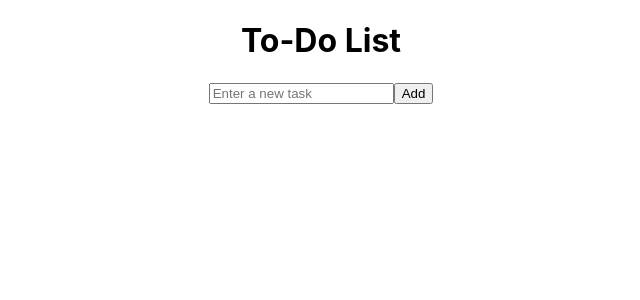
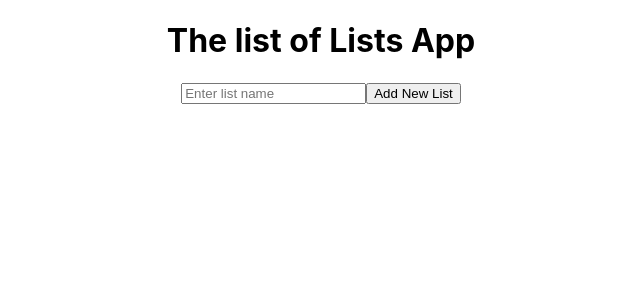
Before and after one commit to redparrot13/todoListApp, a React (Create React App) app: page / in a window 1280 px wide. Shown: the top 300 px of the page, without its empty margins (319-959 px from the left). Built offline with nearby package versions, Linux system fonts and the light colour scheme.

Commit message:
listname input option

```diff
--- a/src/App.js
+++ b/src/App.js
@@ -1,11 +1,45 @@
-import React, {useState} from 'react'
+import React, { useState } from 'react'
 import './App.css'
+import TodoContainer from './components/TodoContainer'
+import AddListButton from './components/AddListButton'
 import TodoList from './components/TodoList'
 import TodoInput from './components/TodoInput'
-//import ToggleTodo from './components/ToggleTodo'
-//import RemoveTodo from './components/RemoveItem'
 
 
+function App() {
+  const [lists, setLists] = useState([])
+
+  const handleAddList = (listName) => {
+    console.log('Adding new list:', listName)
+
+    const newList = {
+      id: Date.now(),
+      name: listName,
+      todos: [],
+    }
+
+    setLists(prevLists => [...prevLists, newList])
+  }
+
+  console.log('Rendering app:', lists)
+
+  return (
+    <div className="App">
+      <h1> The list of Lists App</h1>
+      {lists.map(list => (
+        <TodoContainer key={list.id} list={list} />
+      ))}
+      <AddListButton onAddList={handleAddList} />
+    </div>
+  )
+}
+
+
+
+
+
+/* import ToggleTodo from './components/ToggleTodo'
+import RemoveTodo from './components/RemoveItem'
 function App() {
 
   const [todos, setTodos] =useState([])
@@ -30,11 +64,10 @@ function App() {
   }
   return (
     <div className="App">
-      <h1> To-Do List</h1>
-      <TodoInput onAdd={handleAddTodo}/>
-      <TodoList todos={todos} onToggle={handleToggle} onRemove={handleRemove}/>
+      <h1> Multi-List To-do App</h1>
+      <TodoContainer/>
     </div>
   )
-}
+} */
 
 export default App;
--- /dev/null
+++ b/src/components/AddListButton.js
@@ -0,0 +1,44 @@
+import React, {useState} from 'react'
+
+const AddListButton = ({ onAddList }) => {
+    const [listName, setListName] = useState('');
+
+    const handleAddListClick = () => {
+      if (listName !== '') {
+        onAddList(listName);
+        setListName(''); // Reset the input field after adding the list
+      }
+    };
+
+    return (
+      <div>
+        <input
+          type="text"
+          value={listName}
+          onChange={(e) => setListName(e.target.value)}
+          placeholder="Enter list name"
+        />
+        <button onClick={handleAddListClick}>Add New List</button>
+      </div>
+    );
+  };
+
+
+
+
+
+/* const AddListButton = ({ onAddList}) => {
+    const handleAddListClick = () => {
+        const listName = prompt('Create list name:')
+        if (listName !== null && listName !== '') {
+            onAddList(listName)
+        }
+    }
+
+    return (
+        <button onClick ={handleAddListClick}> List</button>
+    )
+}
+ */
+
+export default AddListButton
--- a/src/components/TodoContainer.js
+++ b/src/components/TodoContainer.js
@@ -1,8 +1,8 @@
-import React { useState } from 'react'
+import React, { useState } from 'react'
 import TodoInput from "./TodoInput"
 import TodoList from "./TodoList"
 
-const TodoContainer = () => {
+const TodoContainer = ({list}) => {
     const [todos, setTodos] = useState([])
 
     const handleAddTodo = newItem => {
@@ -19,13 +19,12 @@ const TodoContainer = () => {
     }
 
 
-
     const handleRemove = id => {
-        setTodos(prevTodos = > prevTodos, filter(todo => todo.id !===id))
+        setTodos(prevTodos => prevTodos.filter(todo => todo.id !==id))
     }
 return (
     <div className="todo-list-container">
-        <h2> Todo List</h2>
+        <h3>{list.name}</h3>
         <TodoInput onAdd={handleAddTodo}/>
         <TodoList todos={todos} onToggle={handleToggle} onRemove={handleRemove}/>
 
```
Also changed, not shown: notes.txt (added).
